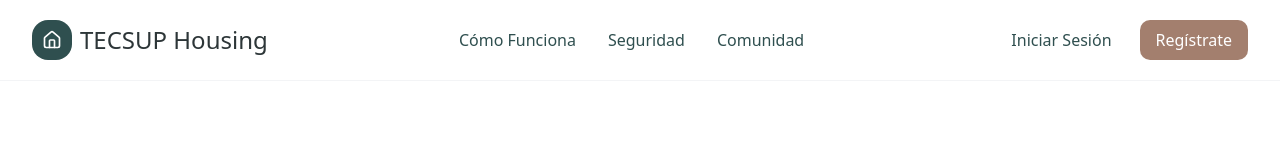
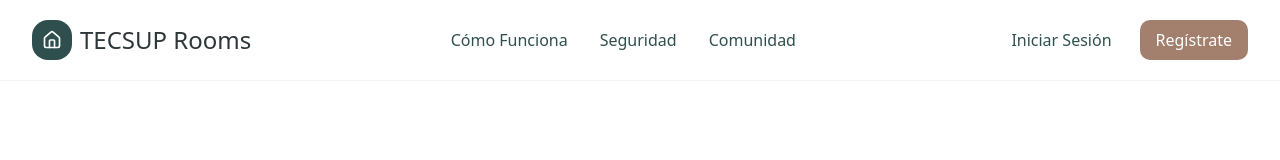
Before and after one commit to ItzDaniell/C24_5_2025-2_G03_ALLIN_WASI_WEB_APP, a Next.js app: page / in a window 1280 px wide. Shown: the top 160 px of the page. Built offline with nearby package versions, Linux system fonts and the light colour scheme; no server answers.

Commit message:
chore: wording and fix conection to dashboard

```diff
--- a/modules/dashboard/components/sidebar/Sidebar.tsx
+++ b/modules/dashboard/components/sidebar/Sidebar.tsx
@@ -50,7 +50,7 @@ export function Sidebar({ current, onChange, variant = "desktop", onLogout }: Si
             <Home className="w-5 h-5 text-white" />
           </div>
           <div>
-            <h2 className="text-inkwell">RoomFinder</h2>
+            <h2 className="text-inkwell">TECSUP Rooms</h2>
             <p className="text-sm text-lunar-eclipse">Panel de Arrendador</p>
           </div>
         </div>
--- a/modules/landing/components/Header.tsx
+++ b/modules/landing/components/Header.tsx
@@ -3,6 +3,7 @@
 import { Home as HomeIcon, LogOut, User } from "lucide-react";
 import { DropdownMenu, DropdownMenuContent, DropdownMenuItem, DropdownMenuTrigger } from "@/ui/dropdown-menu";
 import { signOut } from "next-auth/react";
+import Link from "next/link";
 
 type Props = {
   isAuthenticated: boolean;
@@ -29,7 +30,7 @@ export function Header({
             <div className="w-10 h-10 bg-[#2F4F4F] rounded-xl flex items-center justify-center">
               <HomeIcon className="w-5 h-5 text-white" />
             </div>
-            <span className="text-xl md:text-2xl text-[#2D3638]">TECSUP Housing</span>
+            <span className="text-xl md:text-2xl text-[#2D3638]">TECSUP Rooms</span>
           </div>
 
           <nav className="hidden md:flex items-center gap-8">
@@ -57,10 +58,13 @@ export function Header({
                   </button>
                 </DropdownMenuTrigger>
                 <DropdownMenuContent align="end" className="w-48 mt-2">
-                  <DropdownMenuItem className="flex items-center gap-2 cursor-pointer hover:bg-gray-50 p-2 rounded">
-                    <User className="w-4 h-4 text-gray-600" />
-                    <span>Mi perfil</span>
-                  </DropdownMenuItem>
+                  <Link href="/dashboard">
+                    <DropdownMenuItem className="flex items-center gap-2 cursor-pointer hover:bg-gray-50 p-2 rounded">
+                      <User className="w-4 h-4 text-gray-600" />
+                      <span>Ir al Dashboard</span>
+                    </DropdownMenuItem>
+                  </Link>
+
                   <DropdownMenuItem
                     className="flex items-center gap-2 cursor-pointer text-red-600 hover:bg-red-50 p-2 rounded"
                     onClick={() => signOut({ callbackUrl: '/' })}
```
